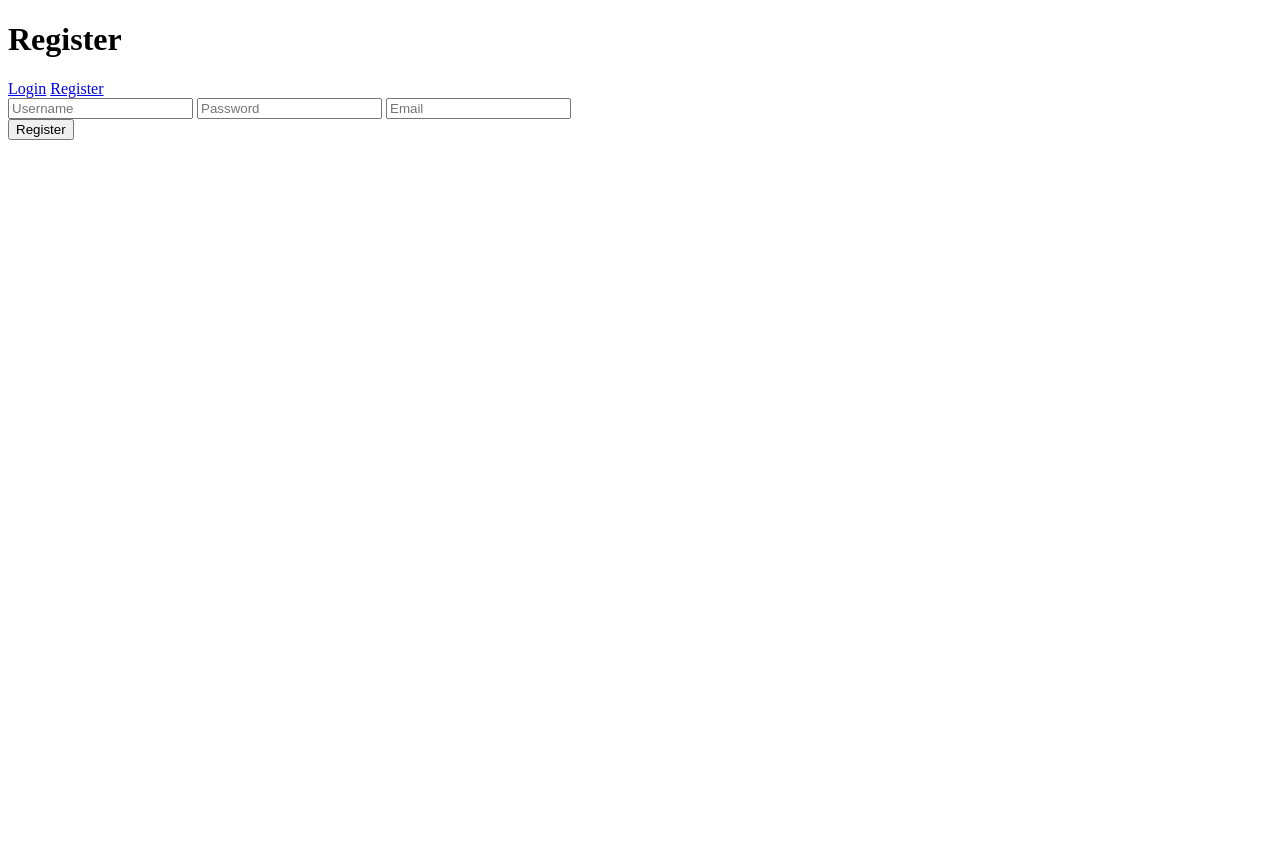
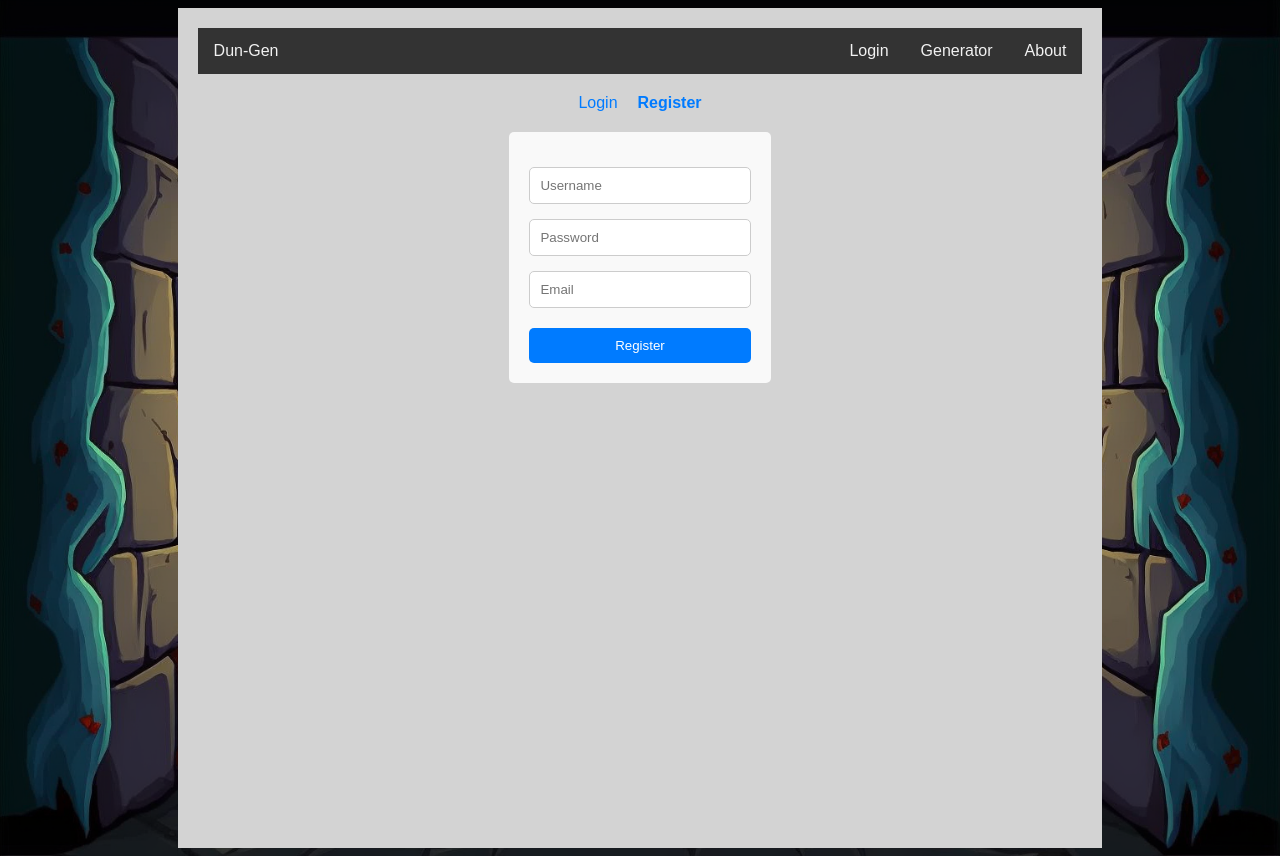
Before and after one commit to Noisymedal/DunGen, a Flask app: page /register in a window 1280 px wide. Before the commit the page ends 140 px from the top, so only its background shows below. Run offline with Flask 3, Linux system fonts and the light colour scheme; some libraries are stand-ins or nearby versions.

Commit message:
Login/register styling

```diff
--- a/static/styles.css
+++ b/static/styles.css
@@ -51,7 +51,12 @@ nav a:hover {
 .generator-container {
     display: flex;
     align-items: center;
-    padding-left: 300px;
+    justify-content: center;
+}
+
+.login, .register {
+    max-width: 25%;
+    margin: 0 auto;
 }
 
 .form-container {
@@ -83,3 +88,60 @@ nav a:hover {
 #size:hover, #difficulty:hover, #theme:hover, #generate-button:hover {
     cursor: pointer;
 }
+
+/********************************/
+
+.login, .register {
+    background-color: #f9f9f9;
+    padding: 20px;
+    border-radius: 5px;
+    margin-top: 20px;
+}
+
+form {
+    display: flex;
+    flex-direction: column;
+}
+
+label {
+    margin-top: 10px;
+}
+
+input[type="text"], input[type="password"], input[type="email"] {
+    padding: 10px;
+    margin-top: 5px;
+    border-radius: 5px;
+    border: 1px solid #ccc;
+}
+
+input[type="submit"] {
+    margin-top: 20px;
+    padding: 10px;
+    border-radius: 5px;
+    border: none;
+    color: white;
+    background-color: #007BFF;
+    cursor: pointer;
+}
+
+input[type="submit"]:hover {
+    background-color: #0056b3;
+}
+
+.links {
+    display: flex;
+    justify-content: center;
+}
+
+.links a {
+    color: #007BFF;
+    text-decoration: none;
+}
+
+.links a:not(:last-child) {
+    margin-right: 20px;
+}
+
+.links a.active {
+    font-weight: bold;
+}
--- a/templates/generator.html
+++ b/templates/generator.html
@@ -12,6 +12,7 @@
                 <div class="site-name">Dun-Gen</div>
                 <a href="/about">About</a>
                 <a href="/">Generator</a>
+                <a href="/login">Login</a>
             </nav>
             <h2>Dungeon Generator</h2>
             <div class="generator-container">
--- a/templates/register.html
+++ b/templates/register.html
@@ -1,16 +1,24 @@
 <!DOCTYPE html>
 <html>
 	<head>
+		<link rel="stylesheet" type="text/css" href="{{ url_for('static', filename='styles.css') }}">
 		<meta charset="utf-8">
 		<title>Register</title>
 	</head>
 	<body>
-		<div class="register">
-			<h1>Register</h1>
+		<div class="container">
+			<nav>
+				<div class="site-name">Dun-Gen</div>
+				<a href="/about">About</a>
+				<a href="/">Generator</a>
+				<a href="/login">Login</a>
+			</nav>
+
 			<div class="links">
 				<a href="{{ url_for('login') }}">Login</a>
 				<a href="{{ url_for('register') }}" class="active">Register</a>
 			</div>
+		<div class="register">
 			<form action="{{ url_for('register') }}" method="post" autocomplete="off">
 				<label for="username">
 					<i class="fas fa-user"></i>
@@ -28,5 +36,6 @@
 				<input type="submit" value="Register">
 			</form>
 		</div>
+		</div>
 	</body>
 </html>
```
Also changed, not shown: templates/login.html (+11 -3 lines), static/dungeon.png.
